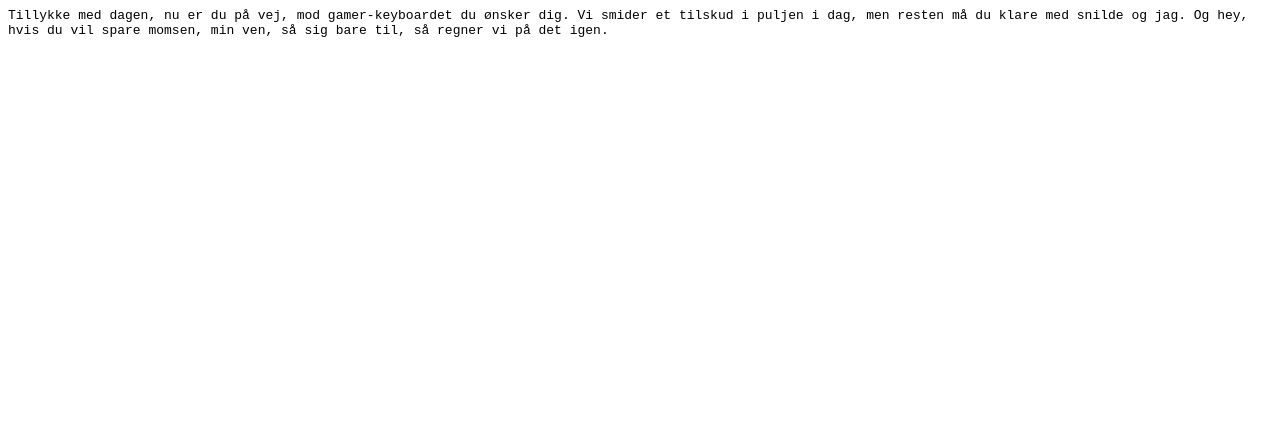
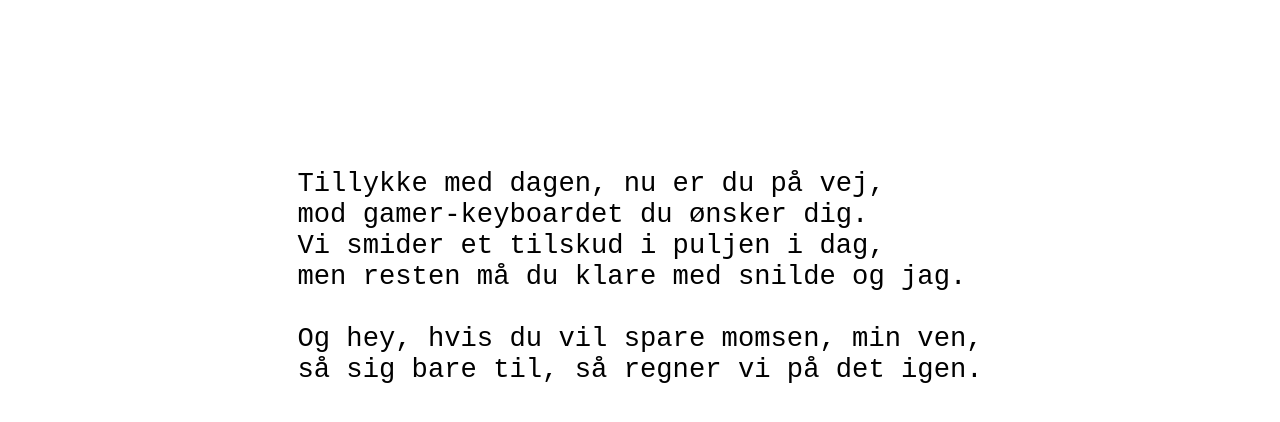
Before and after one commit to skhansen/dines.github.io, a plain HTML site: page index.html in a window 1280 px wide. Drawn offline with Linux system fonts and the light colour scheme.

Commit message:
Update index.html

```diff
--- a/index.html
+++ b/index.html
@@ -1,14 +1,15 @@
+<!DOCTYPE html>
 <html>
   <head><title>Dines 2025</title></head>
   <body>
-    <main>
-      <code>
-        Tillykke med dagen, nu er du på vej,
-        mod gamer-keyboardet du ønsker dig.
-        Vi smider et tilskud i puljen i dag,
-        men resten må du klare med snilde og jag.
-
-        Og hey, hvis du vil spare momsen, min ven,
+    <main style="display: flex;justify-content: center;padding-top: 20vh;">
+      <code style="max-width: 500;font-size: 1.7rem;">
+        Tillykke med dagen, nu er du på vej,<br/>
+        mod gamer-keyboardet du ønsker dig.<br/>
+        Vi smider et tilskud i puljen i dag,<br/>
+        men resten må du klare med snilde og jag.<br/>
+        <br/>
+        Og hey, hvis du vil spare momsen, min ven,<br/>
         så sig bare til, så regner vi på det igen.
       </code>
     </main>
```
